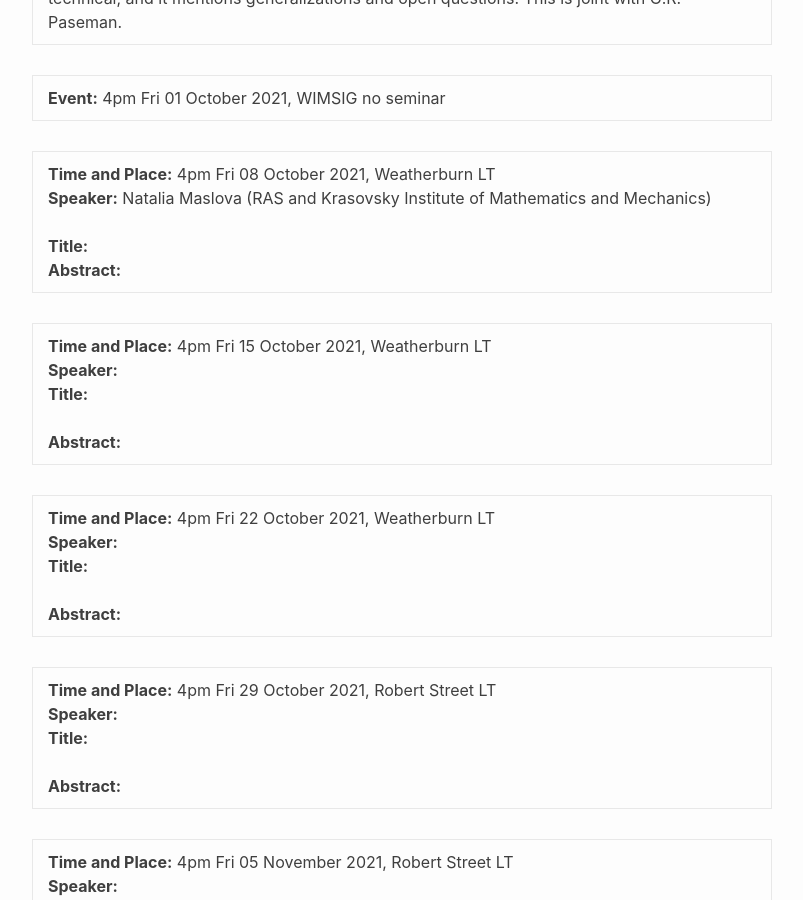
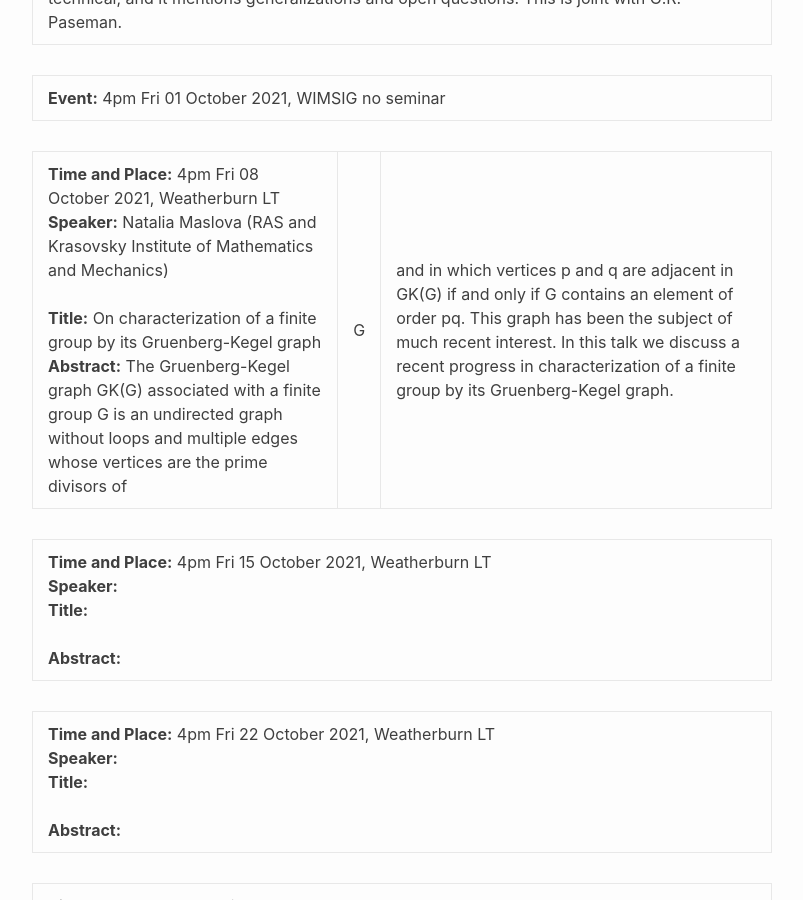
Before and after one commit to StephenGlasby/StephenGlasby.github.io, a Jekyll site: the page built from GandCSeminars.md, in a window 1280 px wide and 900 px high, scrolled down 5130 px. Shown: the whole window, without its empty margins (238-1041 px from the left). Built offline with Jekyll 4.4.1, drawn with Linux system fonts in a browser that asks for light colours.

Commit message:
Natalia's talk

```diff
--- a/GandCSeminars.md
+++ b/GandCSeminars.md
@@ -37,7 +37,7 @@ The Groups and Combinatorics Seminar occurs regularly on Friday afternoons at 16
 
 |**Event:** 4pm Fri 01 October 2021, WIMSIG no seminar<br>|
 
-|**Time and Place:** 4pm Fri 08 October 2021, Weatherburn LT<br>                 **Speaker:** Natalia Maslova (RAS and Krasovsky Institute of Mathematics and Mechanics)<br><br>                 **Title:**  <br>                    **Abstract:**  |
+|**Time and Place:** 4pm Fri 08 October 2021, Weatherburn LT<br>                 **Speaker:** Natalia Maslova (RAS and Krasovsky Institute of Mathematics and Mechanics)<br><br>                 **Title:** On characterization of a finite group by its Gruenberg-Kegel graph <br>                    **Abstract:** The Gruenberg-Kegel graph GK(G) associated with a finite group G is an undirected graph without loops and multiple edges whose vertices are the prime divisors of |G| and in which vertices p and q are adjacent in GK(G)  if and only if G contains an element of order pq. This graph has been the subject of much recent interest. In this talk we discuss a recent progress in characterization of a finite group by its Gruenberg-Kegel graph. |
 
 |**Time and Place:** 4pm Fri 15 October 2021, Weatherburn LT<br>                 **Speaker:** <br>                 **Title:**  <br><br>                    **Abstract:**  |
 
```
